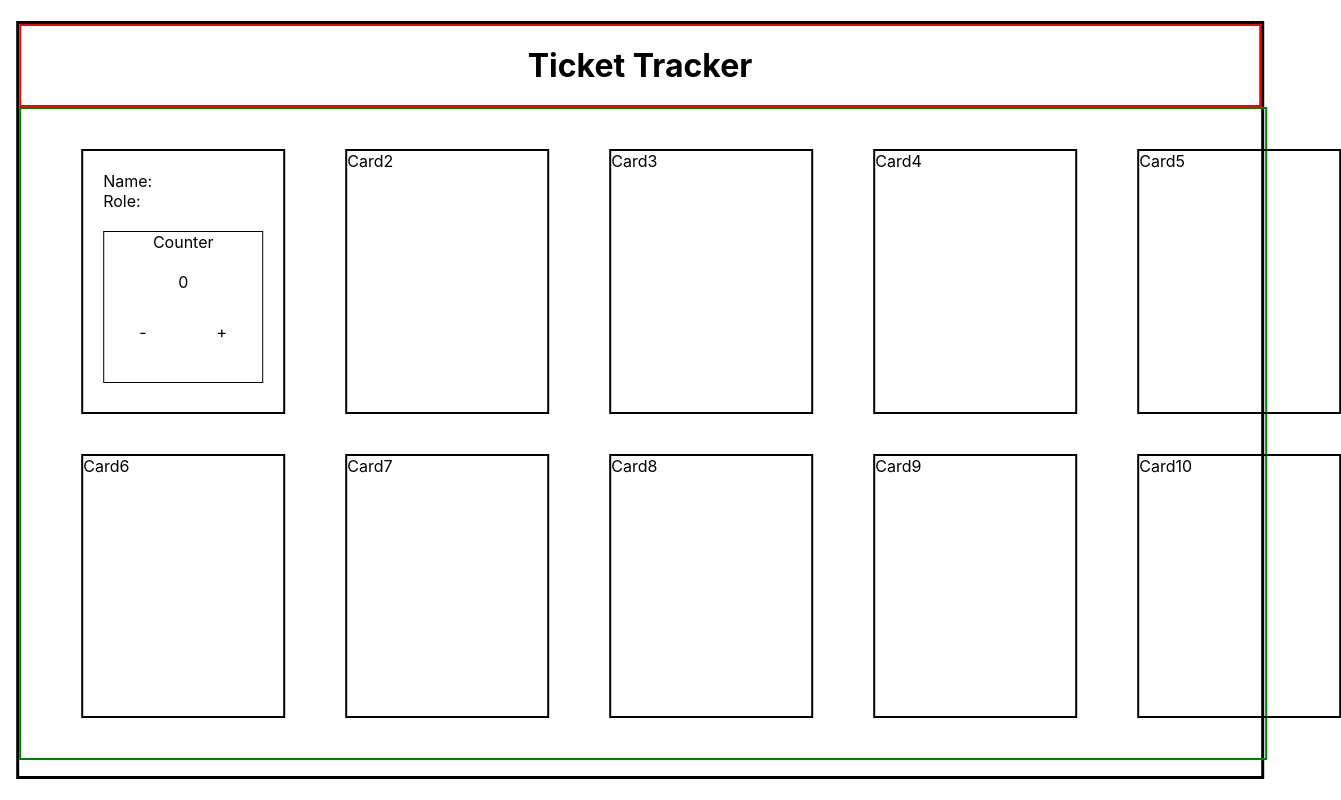
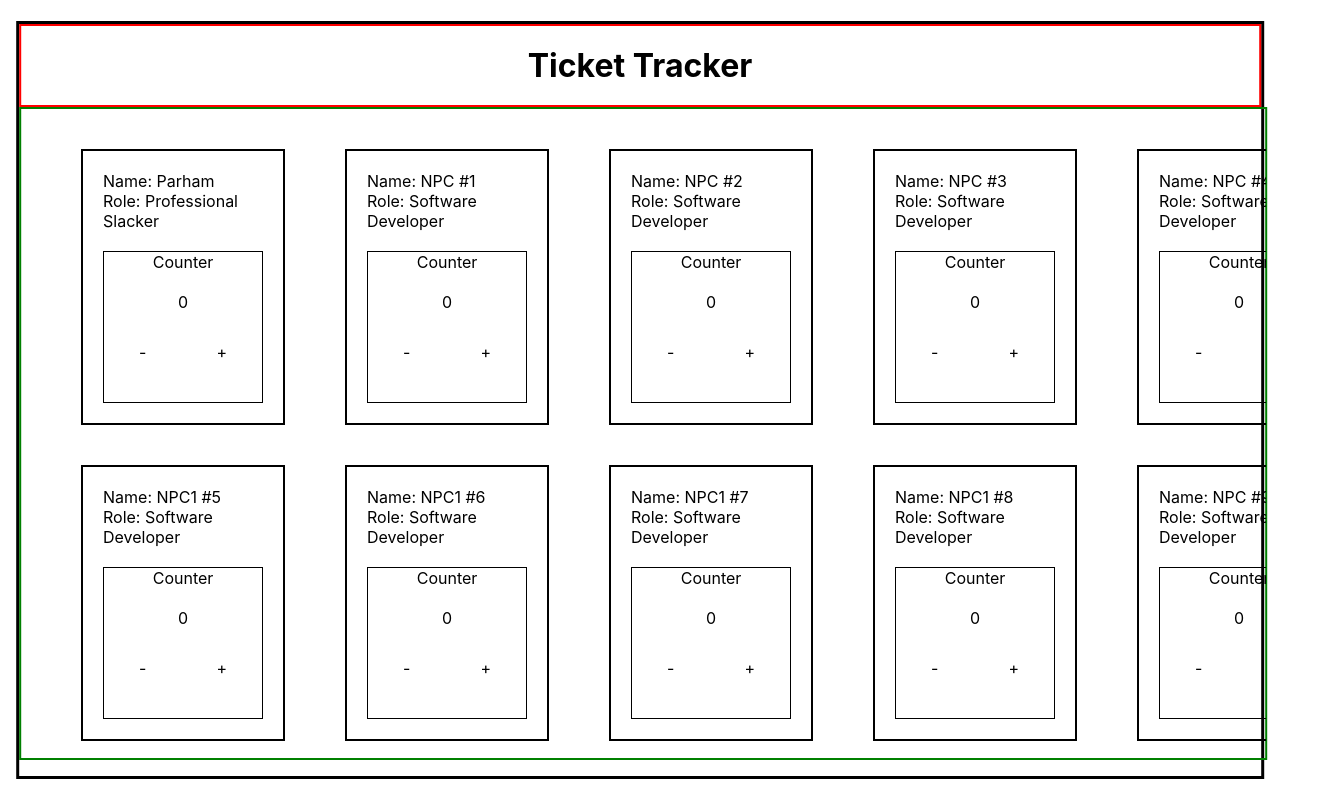
Before and after one commit to Parham2002/ticket-tracker, a React (Create React App) app: page / in a window 1280 px wide. Shown: the whole page, 1341 px wide, since content can reach past the window. Built offline with nearby package versions, Linux system fonts and the light colour scheme.

Commit message:
Added some props

```diff
--- a/src/App.jsx
+++ b/src/App.jsx
@@ -1,9 +1,9 @@
 import './App.scss';
 import Header from './components/Header/Header';
 import Main from './components/Main/Main';
-import teamData from './assets/Data/teamData';
 
-function App() {
+
+const App = () => {
 
   return (
     <div className="App">
--- a/src/components/Main/Card/Card.jsx
+++ b/src/components/Main/Card/Card.jsx
@@ -3,23 +3,15 @@ import "./Card.scss"
 import CardHeader from './Header/CardHeader'
 import CounterContainer from './CounterContainer/CounterContainer'
 
-function Card() {
+
+function Card(props) {
+  const {data} = props
+
   return (
-    <>
     <div className='card'>
-      <CardHeader/>
+      <CardHeader name={data.name} role={data.role}/>
       <CounterContainer/>
     </div>
-    <div className='card'>Card2</div>
-    <div className='card'>Card3</div>
-    <div className='card'>Card4</div>
-    <div className='card'>Card5</div>
-    <div className='card'>Card6</div>
-    <div className='card'>Card7</div>
-    <div className='card'>Card8</div>
-    <div className='card'>Card9</div>
-    <div className='card'>Card10</div>
-    </>
   )
 }
 
--- a/src/components/Main/Card/CounterContainer/AddButton/AddButton.jsx
+++ b/src/components/Main/Card/CounterContainer/AddButton/AddButton.jsx
@@ -3,7 +3,7 @@ import "./AddButton.scss"
 
 const AddButton = () => {
   return (
-    <div>+</div>
+    <div className='increment'>+</div>
   )
 }
 
--- a/src/components/Main/Card/CounterContainer/AddButton/AddButton.scss
+++ b/src/components/Main/Card/CounterContainer/AddButton/AddButton.scss
@@ -0,0 +1,5 @@
+
+
+.increment {
+    cursor: pointer;
+}
--- a/src/components/Main/Card/Header/CardHeader.jsx
+++ b/src/components/Main/Card/Header/CardHeader.jsx
@@ -1,11 +1,12 @@
 import React from 'react'
 import "./CardHeader.scss"
 
-const CardHeader = () => {
+const CardHeader = (props) => {
+  const {name, role} = props
   return (
     <div className='card-header'>
-      <div>Name: </div>
-      <div>Role: </div>
+      <div>Name: {name}</div>
+      <div>Role: {role}</div>
     </div>
   )
 }
--- a/src/components/Main/Main.jsx
+++ b/src/components/Main/Main.jsx
@@ -1,12 +1,15 @@
-import React from 'react'
-import "./Main.scss"
-import Card from './Card/Card.jsx'
+import React from 'react';
+import "./Main.scss";
+import Card from './Card/Card.jsx';
+import teamData from '../../assets/data/teamData';
 
 function Main() {
 
   return (
     <div className='main-container'>
-      <Card/>
+      {teamData.map((employee)=>{
+        return (<Card key={employee.id} data={employee}/>)
+      })}
     </div>
   )
 }
--- a/src/components/Main/Main.scss
+++ b/src/components/Main/Main.scss
@@ -5,6 +5,7 @@
 
 .main-container {
     position: absolute;
+    overflow-y: scroll;
     width: 97%;
     height: 81%;
     border: 2px solid green;
```
